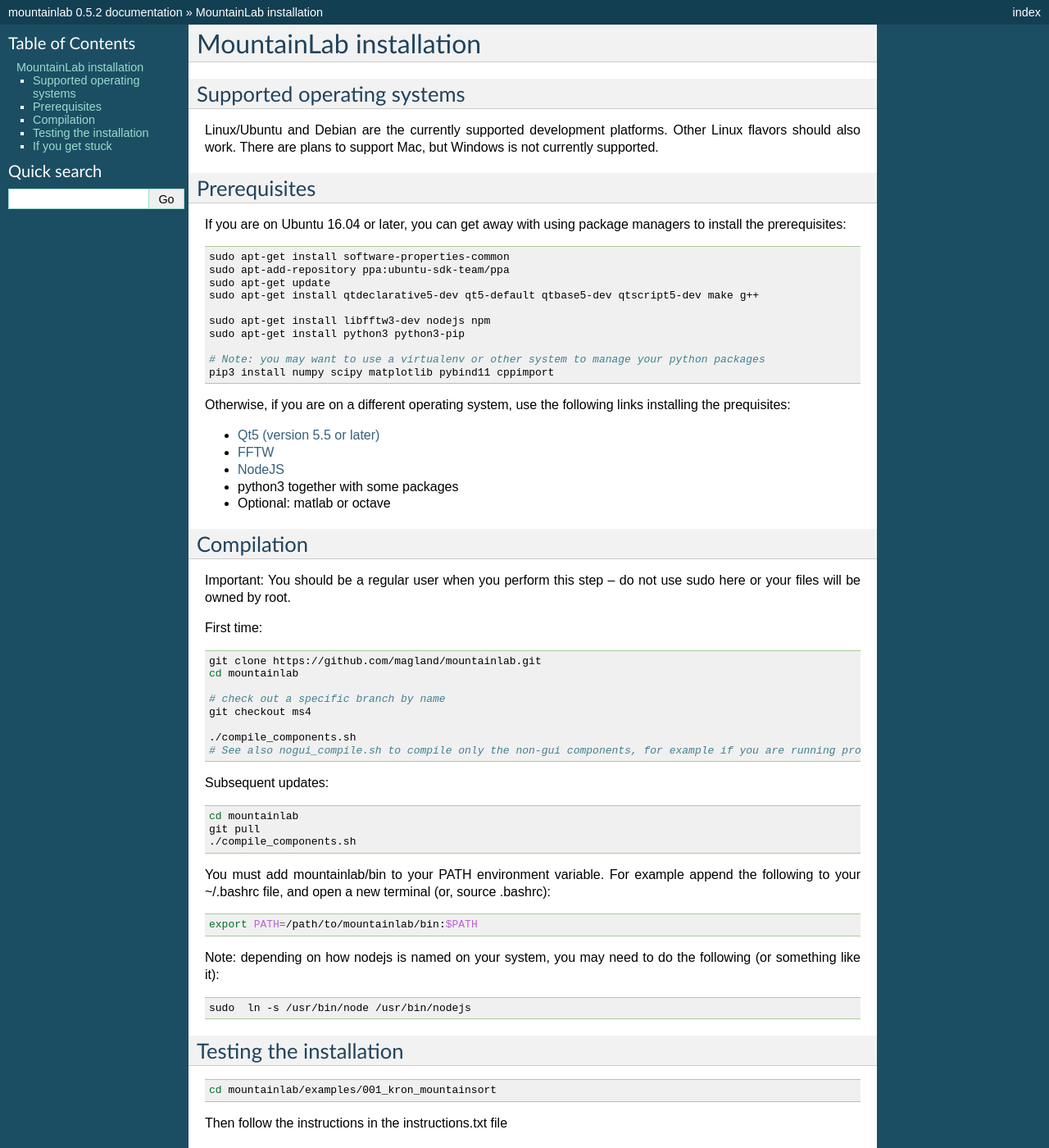
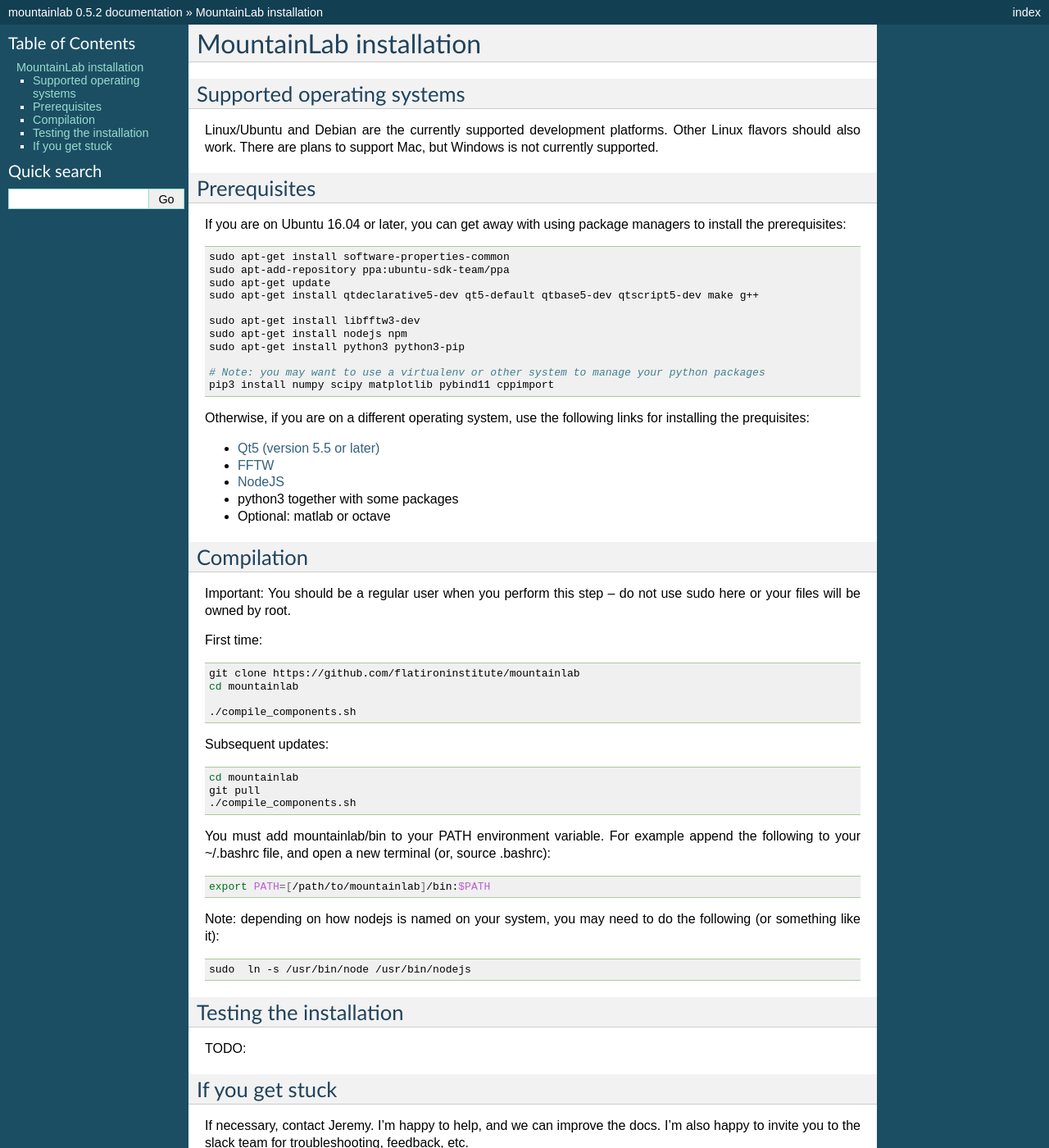
Before and after one commit to flatironinstitute/mountainlab, a Sphinx documentation site: the page built from docs/source/installation/mountainlab_installation.rst, in a window 1280 px wide and 1400 px high. Shown: the whole window at 82% size. Built offline with Sphinx 7.4.7, drawn with Linux system fonts in a browser that asks for light colours; pages that are not in the unit, such as notebooks, are missing from menus.

Commit message:
docs and fix _tempdir

```diff
--- a/docs/source/installation/mountainlab_installation.rst
+++ b/docs/source/installation/mountainlab_installation.rst
@@ -18,13 +18,14 @@
 	sudo apt-get update
 	sudo apt-get install qtdeclarative5-dev qt5-default qtbase5-dev qtscript5-dev make g++
 
-	sudo apt-get install libfftw3-dev nodejs npm
+	sudo apt-get install libfftw3-dev
+	sudo apt-get install nodejs npm
 	sudo apt-get install python3 python3-pip
 
 	# Note: you may want to use a virtualenv or other system to manage your python packages
 	pip3 install numpy scipy matplotlib pybind11 cppimport
 
-Otherwise, if you are on a different operating system, use the following links installing the prequisites:
+Otherwise, if you are on a different operating system, use the following links for installing the prequisites:
 
 * :doc:`Qt5 (version 5.5 or later) <qt5_installation>`
 * :doc:`FFTW <fftw_installation>`
@@ -41,14 +42,10 @@
 
 .. code :: bash
 
-	git clone https://github.com/magland/mountainlab.git
+	git clone https://github.com/flatironinstitute/mountainlab
 	cd mountainlab
 
-	# check out a specific branch by name
-	git checkout ms4
-
 	./compile_components.sh
-	# See also nogui_compile.sh to compile only the non-gui components, for example if you are running processing on a non-gui server.
 
 Subsequent updates:
 
@@ -63,7 +60,7 @@
 
 .. code :: bash
 
-	export PATH=/path/to/mountainlab/bin:$PATH
+	export PATH=[/path/to/mountainlab]/bin:$PATH
 
 Note: depending on how nodejs is named on your system, you may need to do the following (or something like it):
 
@@ -74,11 +71,7 @@
 Testing the installation
 ------------------------
 
-.. code :: bash
-
-	cd mountainlab/examples/001_kron_mountainsort
-
-Then follow the instructions in the instructions.txt file
+TODO:
 
 If you get stuck
 ----------------
```
Also changed, not shown: 2 other files.
